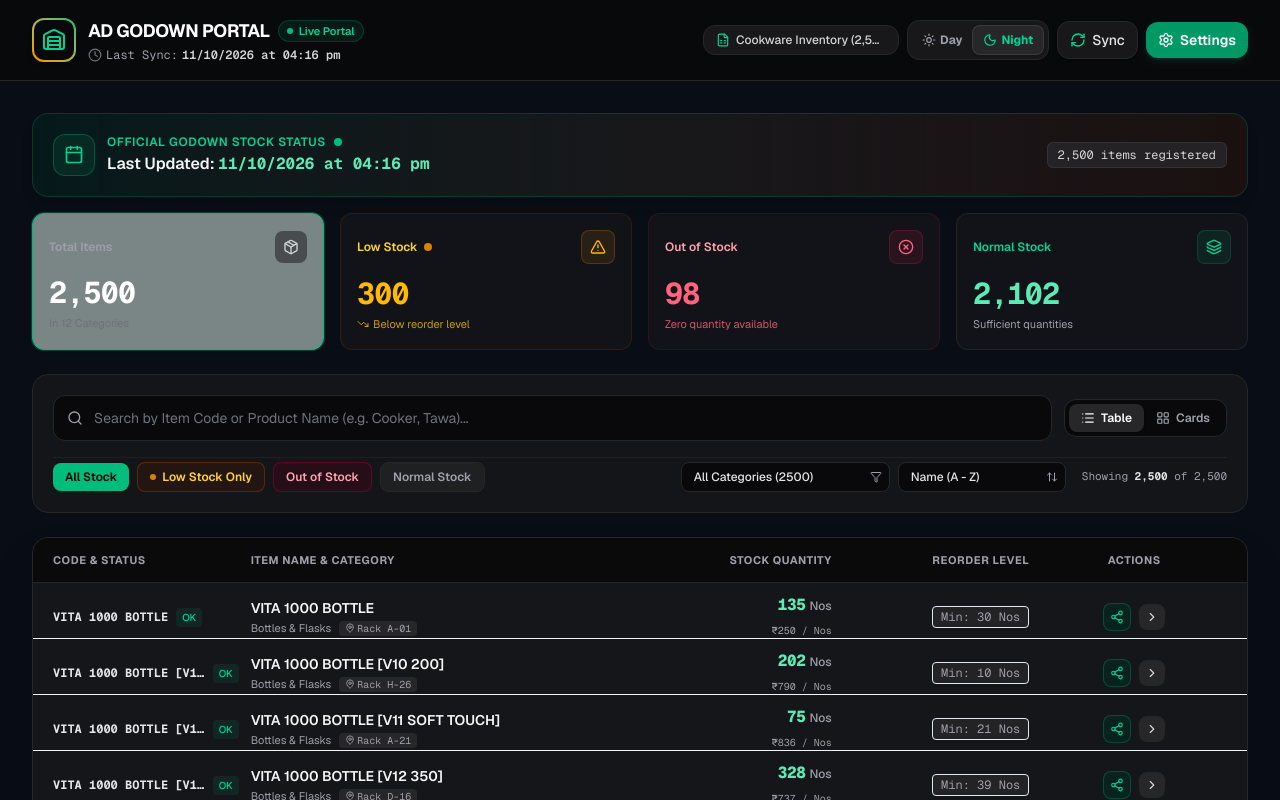
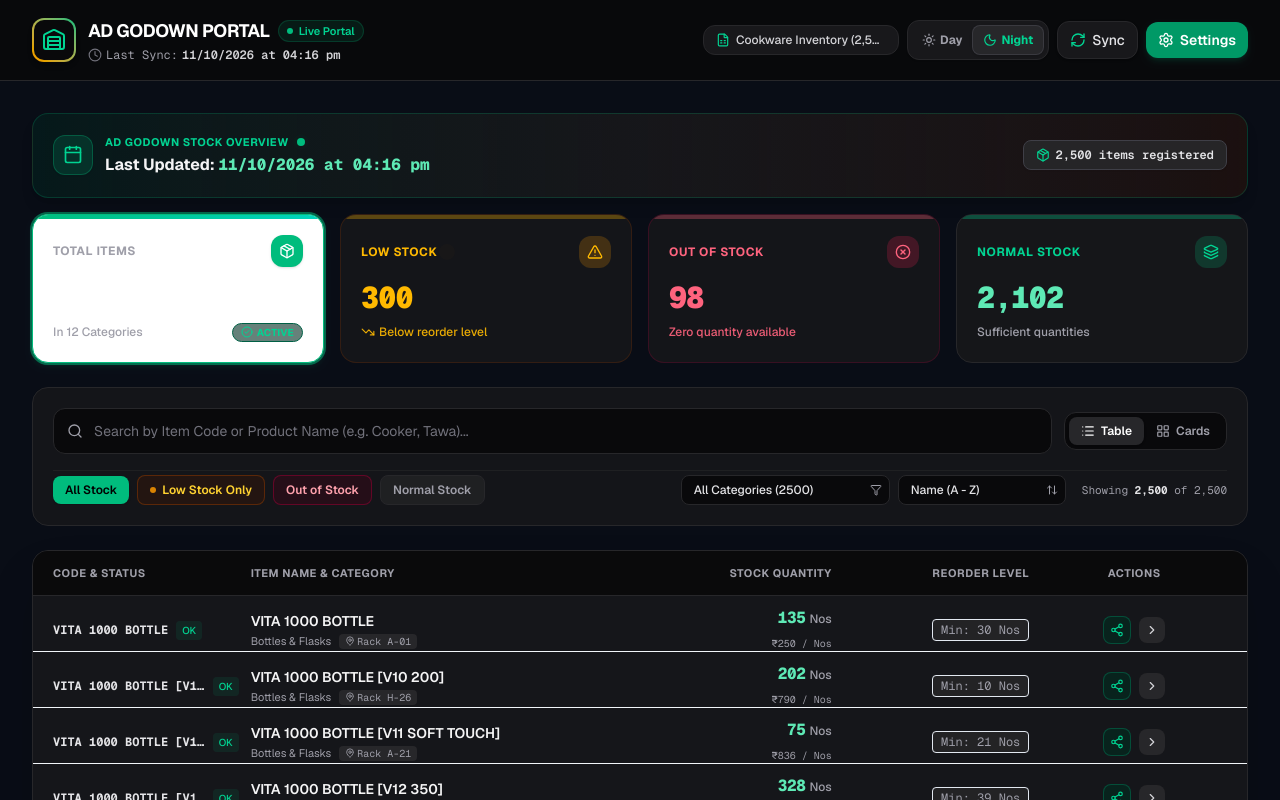
Before and after one commit to anshadh-pixel/AD_GodownPortal, a Next.js app: page / in a window 1280 px wide. Shown: the top 800 px of the page. Built offline with nearby package versions, Linux system fonts and the light colour scheme.

Commit message:
feat: executive redesign of KPI summary cards with Framer Motion spring physics and active indicators

```diff
--- a/src/components/DashboardStats.tsx
+++ b/src/components/DashboardStats.tsx
@@ -1,13 +1,17 @@
 "use client";
 
 import React from "react";
+import { motion } from "framer-motion";
 import {
   Package,
   AlertTriangle,
   XCircle,
   Layers,
   TrendingDown,
-  Calendar
+  Calendar,
+  CheckCircle2,
+  Sparkles,
+  ArrowUpRight
 } from "lucide-react";
 import { StockSummary, StockFilterStatus } from "@/types/stock";
 
@@ -22,145 +26,254 @@ export function DashboardStats({
   activeStatusFilter,
   onSelectStatusFilter
 }: DashboardStatsProps) {
+  const normalStockCount = Math.max(0, summary.totalItems - summary.lowStockCount - summary.outOfStockCount);
+
   return (
     <div className="space-y-4">
-      {/* Prominent Last Updated Alert Banner */}
-      <div className="bg-gradient-to-r from-emerald-50/80 via-white to-amber-50/50 dark:from-emerald-950/40 dark:via-zinc-900 dark:to-amber-950/30 border border-emerald-200 dark:border-emerald-500/20 rounded-2xl p-4 sm:p-5 flex flex-col sm:flex-row sm:items-center justify-between gap-3 shadow-sm dark:shadow-lg transition-colors">
+      {/* Prominent Official Status Header Banner */}
+      <div className="relative overflow-hidden bg-gradient-to-r from-emerald-500/10 via-slate-100/80 to-amber-500/10 dark:from-emerald-950/40 dark:via-zinc-900/90 dark:to-amber-950/30 border border-slate-200 dark:border-emerald-500/20 rounded-2xl p-4 sm:p-5 flex flex-col sm:flex-row sm:items-center justify-between gap-3 shadow-xs dark:shadow-lg transition-all">
         <div className="flex items-center gap-3">
-          <div className="p-2.5 rounded-xl bg-emerald-500/10 border border-emerald-500/30 text-emerald-600 dark:text-emerald-400 shrink-0">
+          <div className="w-10 h-10 rounded-xl bg-emerald-500/15 border border-emerald-500/30 flex items-center justify-center text-emerald-600 dark:text-emerald-400 shrink-0 shadow-xs">
             <Calendar className="w-5 h-5" />
           </div>
           <div>
             <div className="flex items-center gap-2">
-              <span className="text-xs font-semibold uppercase tracking-wider text-emerald-700 dark:text-emerald-400">
-                Official Godown Stock Status
+              <span className="text-[11px] font-bold uppercase tracking-wider text-emerald-700 dark:text-emerald-400">
+                AD Godown Stock Overview
               </span>
               <span className="flex h-2 w-2 relative">
                 <span className="animate-ping absolute inline-flex h-full w-full rounded-full bg-emerald-400 opacity-75"></span>
                 <span className="relative inline-flex rounded-full h-2 w-2 bg-emerald-500"></span>
               </span>
             </div>
-            <p className="text-sm sm:text-base font-semibold text-slate-800 dark:text-zinc-100 mt-0.5">
-              Last Updated: <span className="font-bold text-emerald-600 dark:text-emerald-300 font-mono">{summary.lastSyncTime || "Checking..."}</span>
+            <p className="text-sm sm:text-base font-bold text-slate-900 dark:text-zinc-100 mt-0.5">
+              Last Updated: <span className="font-extrabold text-emerald-600 dark:text-emerald-300 font-mono">{summary.lastSyncTime || "Checking..."}</span>
             </p>
           </div>
         </div>
 
-        <div className="text-xs text-slate-500 dark:text-zinc-400 sm:text-right border-t sm:border-t-0 border-slate-200 dark:border-zinc-800 pt-2 sm:pt-0">
-          <span className="inline-block bg-slate-100 dark:bg-zinc-800/80 text-slate-700 dark:text-zinc-300 px-2.5 py-1 rounded-md border border-slate-200 dark:border-zinc-700/60 font-mono">
+        <div className="flex items-center gap-2 text-xs text-slate-500 dark:text-zinc-400 sm:text-right border-t sm:border-t-0 border-slate-200 dark:border-zinc-800 pt-2 sm:pt-0">
+          <span className="inline-flex items-center gap-1.5 bg-white dark:bg-zinc-800/90 text-slate-700 dark:text-zinc-200 px-3 py-1.5 rounded-lg border border-slate-200 dark:border-zinc-700 font-mono text-xs font-semibold shadow-xs">
+            <Package className="w-3.5 h-3.5 text-emerald-600 dark:text-emerald-400" />
             {summary.totalItems.toLocaleString()} items registered
           </span>
         </div>
       </div>
 
-      {/* KPI Cards Grid */}
+      {/* Professional Interactive KPI Cards Grid */}
       <div className="grid grid-cols-2 lg:grid-cols-4 gap-3 sm:gap-4">
 
-        {/* Total Items */}
-        <button
+        {/* 1. Total Items */}
+        <motion.button
+          type="button"
+          layout
+          whileHover={{ y: -3, scale: 1.015 }}
+          whileTap={{ scale: 0.96 }}
+          transition={{ type: "spring", stiffness: 450, damping: 25 }}
           onClick={() => onSelectStatusFilter("all")}
-          className={`text-left p-4 rounded-xl border transition-all duration-200 active:scale-[0.98] ${
+          className={`group relative text-left p-4 sm:p-5 rounded-2xl border transition-all duration-200 cursor-pointer overflow-hidden ${
             activeStatusFilter === "all"
-              ? "bg-emerald-50/50 dark:bg-zinc-850 border-emerald-500 shadow-sm ring-1 ring-emerald-500/30"
-              : "bg-white dark:bg-zinc-900/60 border-slate-200 dark:border-zinc-800/80 hover:border-slate-300 dark:hover:border-zinc-700 hover:bg-slate-50 dark:hover:bg-zinc-900"
+              ? "bg-white dark:bg-zinc-850 border-emerald-500 ring-2 ring-emerald-500/50 shadow-md shadow-emerald-500/10"
+              : "bg-white/90 dark:bg-zinc-900/80 border-slate-200 dark:border-zinc-800 hover:border-slate-300 dark:hover:border-zinc-700 hover:shadow-sm"
           }`}
         >
+          {/* Top glowing accent bar */}
+          <div className={`absolute top-0 left-0 right-0 h-1 transition-all ${
+            activeStatusFilter === "all"
+              ? "bg-gradient-to-r from-emerald-500 to-teal-400"
+              : "bg-transparent group-hover:bg-slate-200 dark:group-hover:bg-zinc-700"
+          }`} />
+
           <div className="flex items-center justify-between">
-            <span className="text-xs font-semibold text-slate-500 dark:text-zinc-400">Total Items</span>
-            <div className="p-2 rounded-lg bg-slate-100 dark:bg-zinc-800/60 text-slate-700 dark:text-zinc-300">
+            <span className="text-xs font-bold uppercase tracking-wider text-slate-500 dark:text-zinc-400">
+              Total Items
+            </span>
+            <div className={`w-8 h-8 rounded-xl flex items-center justify-center transition-all ${
+              activeStatusFilter === "all"
+                ? "bg-emerald-500 text-white shadow-sm"
+                : "bg-slate-100 dark:bg-zinc-800 text-slate-600 dark:text-zinc-300 group-hover:scale-110"
+            }`}>
               <Package className="w-4 h-4" />
             </div>
           </div>
+
           <div className="mt-3">
-            <div className="text-2xl sm:text-3xl font-bold tracking-tight text-slate-900 dark:text-white font-mono">
+            <div className="text-2xl sm:text-3xl font-black tracking-tight text-slate-900 dark:text-white font-mono flex items-baseline gap-1">
               {summary.totalItems.toLocaleString()}
             </div>
-            <p className="text-[11px] text-slate-500 dark:text-zinc-500 mt-1 truncate">
-              In {summary.categoriesCount} Categories
-            </p>
+            <div className="mt-2 flex items-center justify-between text-xs">
+              <span className="text-slate-500 dark:text-zinc-400 font-medium">
+                In {summary.categoriesCount} Categories
+              </span>
+              {activeStatusFilter === "all" && (
+                <span className="inline-flex items-center gap-1 text-[10px] font-bold uppercase tracking-wide text-emerald-600 dark:text-emerald-400 bg-emerald-50 dark:bg-emerald-950/60 px-2 py-0.5 rounded-full border border-emerald-200 dark:border-emerald-800">
+                  <CheckCircle2 className="w-3 h-3" />
+                  Active
+                </span>
+              )}
+            </div>
           </div>
-        </button>
+        </motion.button>
 
-        {/* Low Stock Items (Highlight in Orange) */}
-        <button
+        {/* 2. Low Stock (Highlight in Amber/Orange) */}
+        <motion.button
+          type="button"
+          layout
+          whileHover={{ y: -3, scale: 1.015 }}
+          whileTap={{ scale: 0.96 }}
+          transition={{ type: "spring", stiffness: 450, damping: 25 }}
           onClick={() => onSelectStatusFilter("low_stock")}
-          className={`text-left p-4 rounded-xl border transition-all duration-200 active:scale-[0.98] relative overflow-hidden ${
+          className={`group relative text-left p-4 sm:p-5 rounded-2xl border transition-all duration-200 cursor-pointer overflow-hidden ${
             activeStatusFilter === "low_stock"
-              ? "bg-amber-100/70 dark:bg-amber-950/40 border-amber-500 shadow-sm ring-1 ring-amber-500/40"
-              : "bg-amber-50/50 dark:bg-zinc-900/60 border-amber-200 dark:border-amber-900/30 hover:border-amber-400 dark:hover:border-amber-600/50"
+              ? "bg-amber-50 dark:bg-amber-950/40 border-amber-500 ring-2 ring-amber-500/60 shadow-md shadow-amber-500/15"
+              : "bg-white/90 dark:bg-zinc-900/80 border-amber-200/80 dark:border-amber-900/30 hover:border-amber-300 dark:hover:border-amber-700/60 hover:shadow-sm"
           }`}
         >
+          {/* Top glowing accent bar */}
+          <div className={`absolute top-0 left-0 right-0 h-1 transition-all ${
+            activeStatusFilter === "low_stock"
+              ? "bg-gradient-to-r from-amber-500 to-orange-500"
+              : "bg-amber-400/30 group-hover:bg-amber-400"
+          }`} />
+
           <div className="flex items-center justify-between">
-            <span className="text-xs font-semibold text-amber-700 dark:text-amber-300 flex items-center gap-1.5">
+            <span className="text-xs font-bold uppercase tracking-wider text-amber-700 dark:text-amber-400 flex items-center gap-1.5">
               Low Stock
               {summary.lowStockCount > 0 && (
-                <span className="w-2 h-2 rounded-full bg-amber-500 animate-pulse" />
+                <span className="w-2 h-2 rounded-full bg-amber-500 animate-ping" />
               )}
             </span>
-            <div className="p-2 rounded-lg bg-amber-500/10 text-amber-600 dark:text-amber-400 border border-amber-500/20">
+            <div className={`w-8 h-8 rounded-xl flex items-center justify-center transition-all ${
+              activeStatusFilter === "low_stock"
+                ? "bg-amber-500 text-white shadow-sm"
+                : "bg-amber-100 dark:bg-amber-500/20 text-amber-700 dark:text-amber-400 group-hover:scale-110"
+            }`}>
               <AlertTriangle className="w-4 h-4" />
             </div>
           </div>
+
           <div className="mt-3">
-            <div className="text-2xl sm:text-3xl font-bold tracking-tight text-amber-600 dark:text-amber-400 font-mono">
+            <div className="text-2xl sm:text-3xl font-black tracking-tight text-amber-600 dark:text-amber-400 font-mono">
               {summary.lowStockCount.toLocaleString()}
             </div>
-            <p className="text-[11px] text-amber-700 dark:text-amber-400/80 mt-1 flex items-center gap-1">
-              <TrendingDown className="w-3 h-3" />
-              Below reorder level
-            </p>
+            <div className="mt-2 flex items-center justify-between text-xs">
+              <span className="text-amber-700 dark:text-amber-400/90 font-medium flex items-center gap-1">
+                <TrendingDown className="w-3.5 h-3.5" />
+                Below reorder level
+              </span>
+              {activeStatusFilter === "low_stock" && (
+                <span className="inline-flex items-center gap-1 text-[10px] font-bold uppercase tracking-wide text-amber-700 dark:text-amber-300 bg-amber-100 dark:bg-amber-900/60 px-2 py-0.5 rounded-full border border-amber-300 dark:border-amber-700">
+                  <CheckCircle2 className="w-3 h-3" />
+                  Active
+                </span>
+              )}
+            </div>
           </div>
-        </button>
+        </motion.button>
 
-        {/* Out of Stock (Red) */}
-        <button
+        {/* 3. Out of Stock (Red Alert) */}
+        <motion.button
+          type="button"
+          layout
+          whileHover={{ y: -3, scale: 1.015 }}
+          whileTap={{ scale: 0.96 }}
+          transition={{ type: "spring", stiffness: 450, damping: 25 }}
           onClick={() => onSelectStatusFilter("out_of_stock")}
-          className={`text-left p-4 rounded-xl border transition-all duration-200 active:scale-[0.98] ${
+          className={`group relative text-left p-4 sm:p-5 rounded-2xl border transition-all duration-200 cursor-pointer overflow-hidden ${
             activeStatusFilter === "out_of_stock"
-              ? "bg-rose-100/70 dark:bg-rose-950/40 border-rose-500 shadow-sm ring-1 ring-rose-500/40"
-              : "bg-rose-50/50 dark:bg-zinc-900/60 border-rose-200 dark:border-rose-900/30 hover:border-rose-400 dark:hover:border-rose-600/50"
+              ? "bg-rose-50 dark:bg-rose-950/40 border-rose-500 ring-2 ring-rose-500/60 shadow-md shadow-rose-500/15"
+              : "bg-white/90 dark:bg-zinc-900/80 border-rose-200/80 dark:border-rose-900/30 hover:border-rose-300 dark:hover:border-rose-700/60 hover:shadow-sm"
           }`}
         >
+          {/* Top glowing accent bar */}
+          <div className={`absolute top-0 left-0 right-0 h-1 transition-all ${
+            activeStatusFilter === "out_of_stock"
+              ? "bg-gradient-to-r from-rose-500 to-red-600"
+              : "bg-rose-400/30 group-hover:bg-rose-500"
+          }`} />
+
           <div className="flex items-center justify-between">
-            <span className="text-xs font-semibold text-rose-700 dark:text-rose-300">Out of Stock</span>
-            <div className="p-2 rounded-lg bg-rose-500/10 text-rose-600 dark:text-rose-400 border border-rose-500/20">
+            <span className="text-xs font-bold uppercase tracking-wider text-rose-700 dark:text-rose-400">
+              Out of Stock
+            </span>
+            <div className={`w-8 h-8 rounded-xl flex items-center justify-center transition-all ${
+              activeStatusFilter === "out_of_stock"
+                ? "bg-rose-600 text-white shadow-sm"
+                : "bg-rose-100 dark:bg-rose-500/20 text-rose-700 dark:text-rose-400 group-hover:scale-110"
+            }`}>
               <XCircle className="w-4 h-4" />
             </div>
           </div>
+
           <div className="mt-3">
-            <div className="text-2xl sm:text-3xl font-bold tracking-tight text-rose-600 dark:text-rose-400 font-mono">
+            <div className="text-2xl sm:text-3xl font-black tracking-tight text-rose-600 dark:text-rose-400 font-mono">
               {summary.outOfStockCount.toLocaleString()}
             </div>
-            <p className="text-[11px] text-rose-700 dark:text-rose-400/80 mt-1">
-              Zero quantity available
-            </p>
+            <div className="mt-2 flex items-center justify-between text-xs">
+              <span className="text-rose-700 dark:text-rose-400/90 font-medium">
+                Zero quantity available
+              </span>
+              {activeStatusFilter === "out_of_stock" && (
+                <span className="inline-flex items-center gap-1 text-[10px] font-bold uppercase tracking-wide text-rose-700 dark:text-rose-300 bg-rose-100 dark:bg-rose-900/60 px-2 py-0.5 rounded-full border border-rose-300 dark:border-rose-700">
+                  <CheckCircle2 className="w-3 h-3" />
+                  Active
+                </span>
+              )}
+            </div>
           </div>
-        </button>
+        </motion.button>
 
-        {/* Normal Stock */}
-        <button
+        {/* 4. Normal Stock (Healthy Green) */}
+        <motion.button
+          type="button"
+          layout
+          whileHover={{ y: -3, scale: 1.015 }}
+          whileTap={{ scale: 0.96 }}
+          transition={{ type: "spring", stiffness: 450, damping: 25 }}
           onClick={() => onSelectStatusFilter("in_stock")}
-          className={`text-left p-4 rounded-xl border transition-all duration-200 active:scale-[0.98] ${
+          className={`group relative text-left p-4 sm:p-5 rounded-2xl border transition-all duration-200 cursor-pointer overflow-hidden ${
             activeStatusFilter === "in_stock"
-              ? "bg-emerald-100/70 dark:bg-emerald-950/40 border-emerald-500 shadow-sm ring-1 ring-emerald-500/40"
-              : "bg-emerald-50/40 dark:bg-zinc-900/60 border-emerald-200/80 dark:border-zinc-800/80 hover:border-emerald-300 dark:hover:border-zinc-700"
+              ? "bg-emerald-50 dark:bg-emerald-950/40 border-emerald-500 ring-2 ring-emerald-500/60 shadow-md shadow-emerald-500/15"
+              : "bg-white/90 dark:bg-zinc-900/80 border-slate-200 dark:border-zinc-800 hover:border-emerald-300 dark:hover:border-zinc-700 hover:shadow-sm"
           }`}
         >
+          {/* Top glowing accent bar */}
+          <div className={`absolute top-0 left-0 right-0 h-1 transition-all ${
+            activeStatusFilter === "in_stock"
+              ? "bg-gradient-to-r from-emerald-500 to-green-500"
+              : "bg-emerald-400/30 group-hover:bg-emerald-500"
+          }`} />
+
           <div className="flex items-center justify-between">
-            <span className="text-xs font-semibold text-emerald-700 dark:text-emerald-400">Normal Stock</span>
-            <div className="p-2 rounded-lg bg-emerald-500/10 text-emerald-600 dark:text-emerald-400 border border-emerald-500/20">
+            <span className="text-xs font-bold uppercase tracking-wider text-emerald-700 dark:text-emerald-400">
+              Normal Stock
+            </span>
+            <div className={`w-8 h-8 rounded-xl flex items-center justify-center transition-all ${
+              activeStatusFilter === "in_stock"
+                ? "bg-emerald-600 text-white shadow-sm"
+                : "bg-emerald-100 dark:bg-emerald-500/20 text-emerald-700 dark:text-emerald-400 group-hover:scale-110"
+            }`}>
               <Layers className="w-4 h-4" />
             </div>
           </div>
+
           <div className="mt-3">
-            <div className="text-2xl sm:text-3xl font-bold tracking-tight text-emerald-700 dark:text-emerald-300 font-mono">
-              {(summary.totalItems - summary.lowStockCount - summary.outOfStockCount).toLocaleString()}
+            <div className="text-2xl sm:text-3xl font-black tracking-tight text-emerald-700 dark:text-emerald-300 font-mono">
+              {normalStockCount.toLocaleString()}
             </div>
-            <p className="text-[11px] text-slate-500 dark:text-zinc-400 mt-1">
-              Sufficient quantities
-            </p>
+            <div className="mt-2 flex items-center justify-between text-xs">
+              <span className="text-slate-500 dark:text-zinc-400 font-medium">
+                Sufficient quantities
+              </span>
+              {activeStatusFilter === "in_stock" && (
+                <span className="inline-flex items-center gap-1 text-[10px] font-bold uppercase tracking-wide text-emerald-700 dark:text-emerald-300 bg-emerald-100 dark:bg-emerald-900/60 px-2 py-0.5 rounded-full border border-emerald-300 dark:border-emerald-700">
+                  <CheckCircle2 className="w-3 h-3" />
+                  Active
+                </span>
+              )}
+            </div>
           </div>
-        </button>
+        </motion.button>
 
       </div>
     </div>
```
